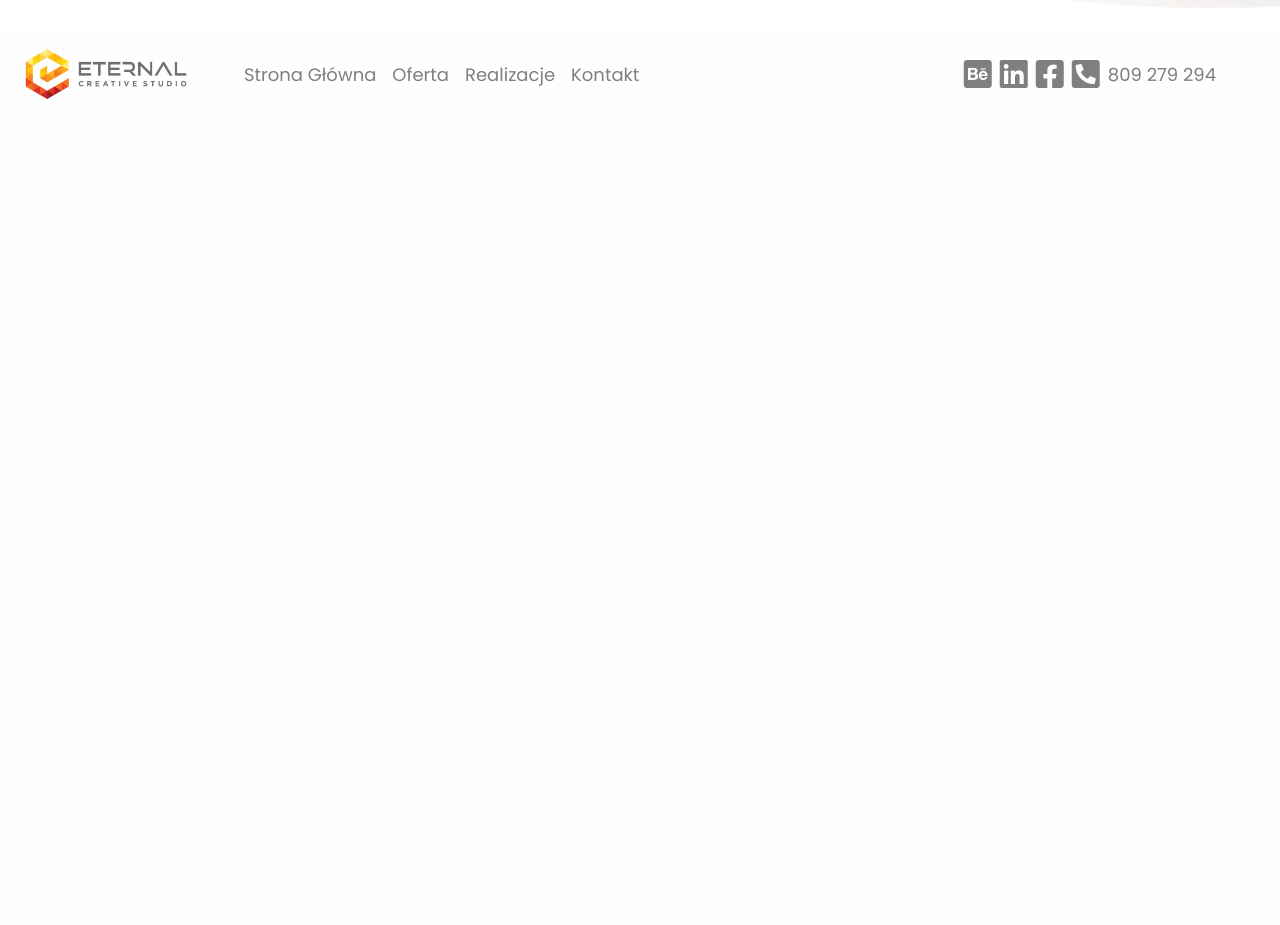
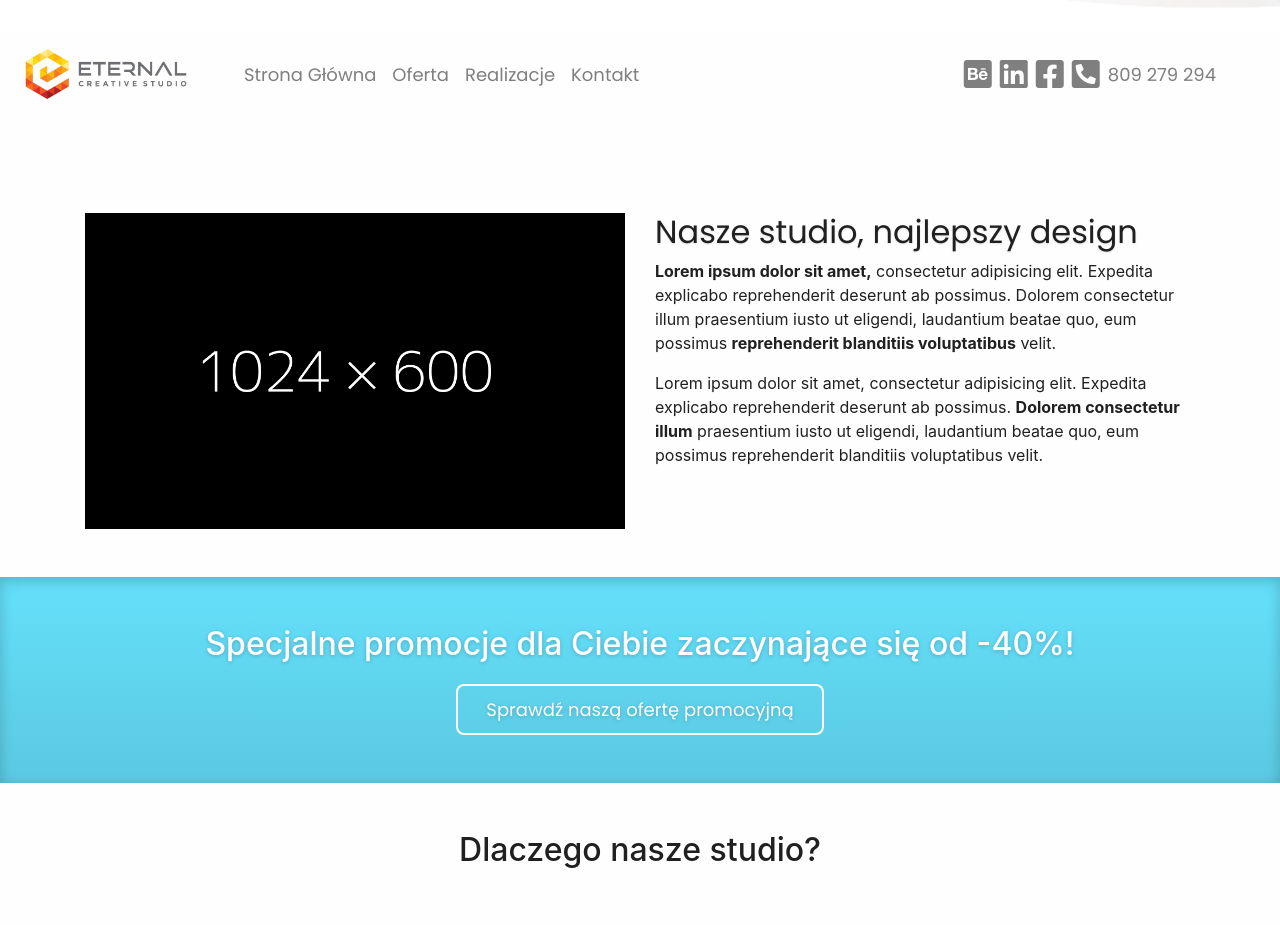
Before and after one commit to Pacislavek/web006, a PHP site: page / in a window 1280 px wide. Shown: the part 689-1614 px from the top of the page. Before the commit the page ends 788 px from the top, so only its background shows below. Run offline with PHP 8.4, Linux system fonts and the light colour scheme; some libraries are stand-ins or nearby versions.

Commit message:
general commit

```diff
--- a/css/main.css
+++ b/css/main.css
@@ -14,7 +14,8 @@
 #header:before {
   content: '';
   position: absolute;
-  top: 0; left: 0;
+  top: 0;
+  left: 0;
   width: 55%;
   height: 120%;
   border-radius: 100%;
@@ -45,11 +46,11 @@
 
 .header-title {
   font-family: var(--font-secondary);
-  text-shadow: 0 1px 2px rgba(0,0,0,0.4);
+  text-shadow: 0 1px 2px rgba(0, 0, 0, 0.4);
 }
 
 .header-desc {
-font-size: 18px;
+  font-size: 18px;
 }
 
 .header-button {
@@ -79,6 +80,7 @@ font-size: 18px;
   font-size: 18px;
   font-weight: 500;
   font-family: var(--font-secondary);
+  z-index: 99;
 }
 
 .navbar-light {
@@ -97,6 +99,47 @@ font-size: 18px;
 /* ABOUT US */
 
 #about {
-  height: 100vh;
   background-color: #fefefe;
 }
+
+.about-title {
+  font-family: var(--font-secondary);
+  text-shadow: 0 1px 2px rgba(0, 0, 0, 0.12);
+}
+
+/* BANNER */
+
+#banner {
+  min-height: 10vh;
+  background: linear-gradient(to bottom, var(--color-primary), var(--color-secondary));
+  box-shadow: inset 0px 4px 14px rgba(0, 0, 0, 0.2);
+  color: #fefefe;
+}
+
+.banner-wrapper {
+  width: 100%;
+  text-align: center;
+}
+
+.banner-title {
+  text-shadow: 0 1px 4px rgba(0, 0, 0, 0.2);
+}
+
+.banner-button {
+  border: 2px solid #fefefe;
+  outline: none;
+  background-color: transparent;
+  color: #fefefe;
+  padding: 10px 28px;
+  font-family: var(--font-secondary);
+  margin-top: 0.75rem;
+  border-radius: 8px;
+  font-size: 18px;
+  text-shadow: 0 1px 4px rgba(0, 0, 0, 0.2);
+}
+
+.banner-button:hover {
+  background-color: #fefefe;
+  color: var(--color-secondary);
+  text-shadow: 0 1px 4px rgba(0, 0, 0, 0);
+}
--- a/index.php
+++ b/index.php
@@ -73,10 +73,41 @@
     </div>
   </nav>
 
-  <section id="about">
+  <section id="about" class="pt-5">
     <div class="container">
-      <div class="row">
+      <div class="row my-5">
+        <div class="col-lg-6">
+          <img src="media/1024x600.png" alt="" class="img-fluid">
+        </div>
+        <div class="col-lg-6">
+          <div class="text-wrapper">
+            <h2 class="h2 about-title">Nasze studio, najlepszy design</h2>
+            <p class="p about-desc"><strong>Lorem ipsum dolor sit amet,</strong> consectetur adipisicing elit. Expedita explicabo reprehenderit deserunt ab possimus. Dolorem consectetur illum praesentium iusto ut eligendi, laudantium beatae quo, eum possimus <strong>reprehenderit blanditiis voluptatibus</strong> velit.</p>
+            <p class="p about-desc">Lorem ipsum dolor sit amet, consectetur adipisicing elit. Expedita explicabo reprehenderit deserunt ab possimus. <strong>Dolorem consectetur illum</strong> praesentium iusto ut eligendi, laudantium beatae quo, eum possimus reprehenderit blanditiis voluptatibus velit.</p>
+          </div>
+        </div>
+      </div>
+    </div>
+  </section>
 
+  <section id="banner">
+    <div class="container-fluid">
+      <div class="row no-gutters">
+        <div class="banner-wrapper py-5">
+          <h2 class="h2 banner-title">Specjalne promocje dla Ciebie zaczynające się od -40%!</h2>
+          <button class="banner-button">Sprawdź naszą ofertę promocyjną</button>
+        </div>
+      </div>
+    </div>
+  </section>
+
+  <section id="about2">
+    <div class="container">
+      <div class="row my-5">
+        <h2 class="h2 text-center w-100">Dlaczego nasze studio?</h2>
+        <div class="col-lg-12">
+
+        </div>
       </div>
     </div>
   </section>
```
Also changed, not shown: media/1024x600.png (added). Lines whose indentation alone changed are shown as unchanged.
